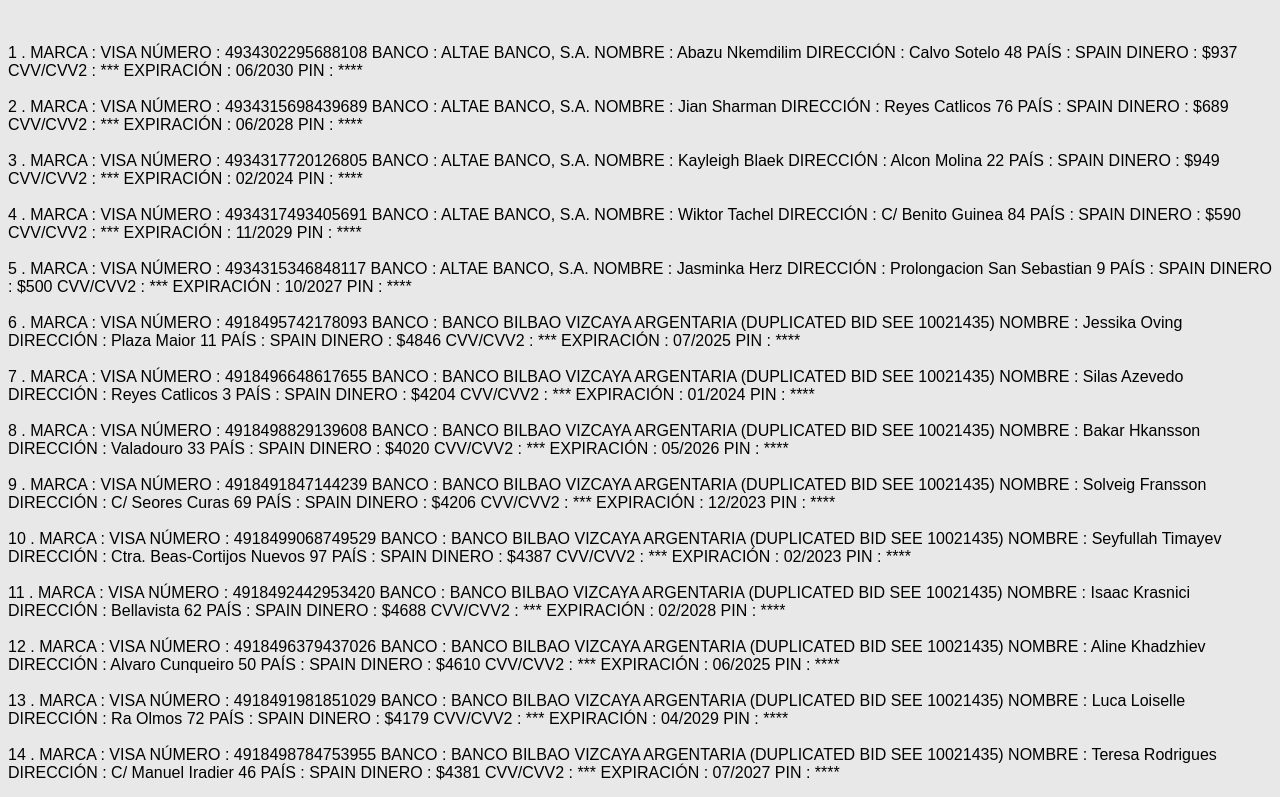
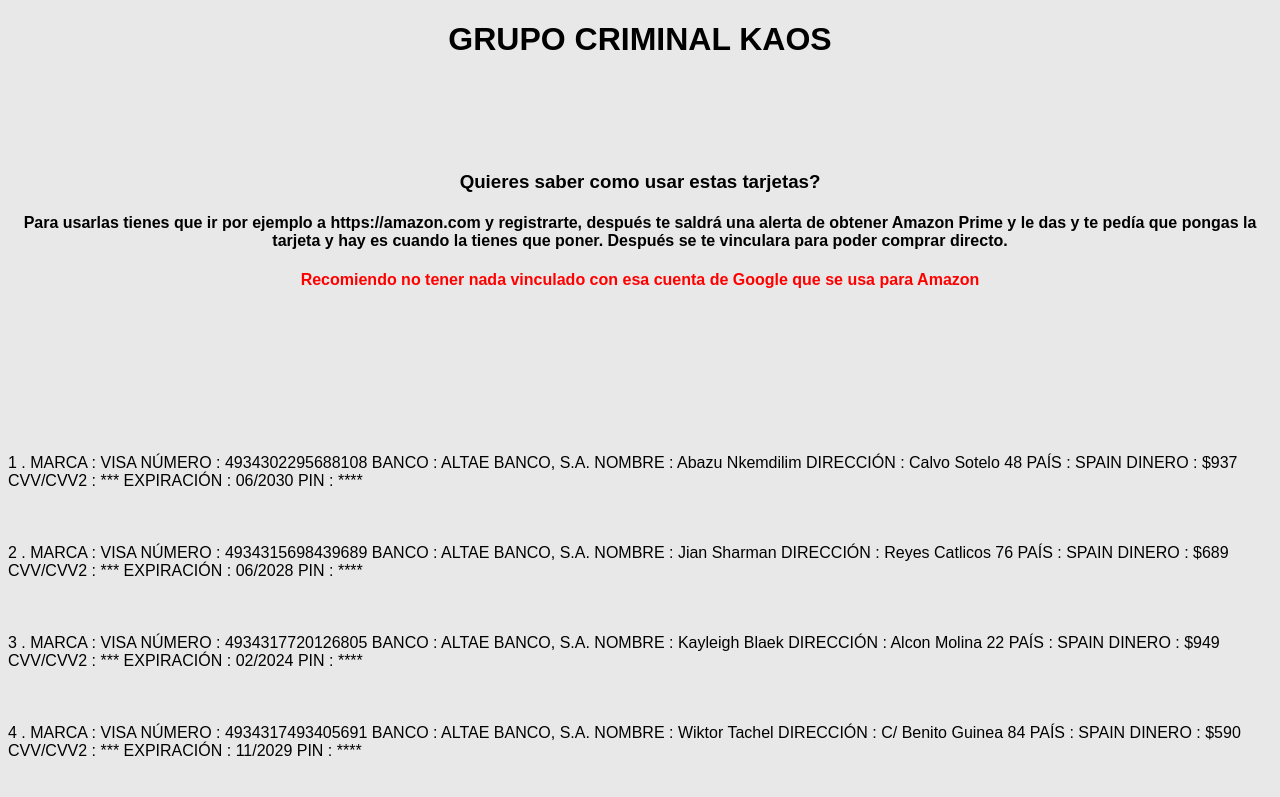
Before and after one commit to K4os0/menu, a plain HTML site: page tarjetas.html in a window 1280 px wide. Shown: the top 797 px of the page. Drawn offline with Linux system fonts and the light colour scheme.

Commit message:
Add files via upload

```diff
--- a/tarjetas.html
+++ b/tarjetas.html
@@ -5,8 +5,28 @@
 		<title>Tarjetas</title>
 		<link rel="stylesheet" type="text/css" href="estilo.css">
 	</head>
+
+	<center><h1>GRUPO CRIMINAL KAOS</h1></center>
        <br>
        <br>
+       <br>
+       <br>
+<center><h3>Quieres saber como usar estas tarjetas?</h2></center>
+<center><h4>Para usarlas tienes que ir por ejemplo a https://amazon.com y registrarte, después te saldrá una alerta de obtener Amazon Prime y le das y te pedía que pongas la tarjeta y hay es cuando la tienes que poner. Después se te vinculara para poder comprar directo.
+</h4></center>
+<center><body><h4>
+       <p style="color:red;">Recomiendo no tener nada vinculado con esa cuenta de Google que se usa para Amazon</p></h4>
+     </body></center>
+<br>
+<br>
+<br>
+<br>
+<br>
+<br>
+<br>
+<br>
+
+
 	1 .   MARCA : VISA
          NÚMERO : 4934302295688108
          BANCO : ALTAE BANCO, S.A.
@@ -17,6 +37,8 @@
          CVV/CVV2 : ***
          EXPIRACIÓN : 06/2030
          PIN : ****
+		 <br>
+		 <br>
                <br>
 		 <br>
 	2 .   MARCA : VISA
@@ -31,6 +53,8 @@
          PIN : ****
 		 <br>
 		 <br>
+               <br>
+		 <br>
   3 .   MARCA : VISA
          NÚMERO : 4934317720126805
          BANCO : ALTAE BANCO, S.A.
@@ -41,6 +65,8 @@
          CVV/CVV2 : ***
          EXPIRACIÓN : 02/2024
          PIN : ****
+		 <br>
+		 <br>
                <br>
 		 <br>
   4 .   MARCA : VISA
@@ -55,6 +81,8 @@
          PIN : ****
 		 <br>
 		 <br>
+               <br>
+		 <br>
   5 .   MARCA : VISA
          NÚMERO : 4934315346848117
          BANCO : ALTAE BANCO, S.A.
@@ -65,6 +93,8 @@
          CVV/CVV2 : ***
          EXPIRACIÓN : 10/2027
          PIN : ****
+		 <br>
+		 <br>
                <br>
 		 <br>
 		 6 .   MARCA : VISA
@@ -79,6 +109,8 @@
          PIN : ****
 		 <br>
 		 <br>
+               <br>
+		 <br>
   7 .   MARCA : VISA
          NÚMERO : 4918496648617655
          BANCO : BANCO BILBAO VIZCAYA ARGENTARIA (DUPLICATED BID SEE 10021435)
@@ -89,6 +121,8 @@
          CVV/CVV2 : ***
          EXPIRACIÓN : 01/2024
          PIN : ****
+		 <br>
+		 <br>
                <br>
 		 <br>
   8 .   MARCA : VISA
@@ -103,6 +137,8 @@
          PIN : ****
 		 <br>
 		 <br>
+               <br>
+		 <br>
   9 .   MARCA : VISA
          NÚMERO : 4918491847144239
          BANCO : BANCO BILBAO VIZCAYA ARGENTARIA (DUPLICATED BID SEE 10021435)
@@ -113,6 +149,8 @@
          CVV/CVV2 : ***
          EXPIRACIÓN : 12/2023
          PIN : ****
+		 <br>
+		 <br>
                <br>
 		 <br>
   10 .   MARCA : VISA
@@ -127,6 +165,8 @@
          PIN : ****
 		 <br>
 		 <br>
+               <br>
+		 <br>
 	11 .   MARCA : VISA
          NÚMERO : 4918492442953420
          BANCO : BANCO BILBAO VIZCAYA ARGENTARIA (DUPLICATED BID SEE 10021435)
@@ -137,6 +177,8 @@
          CVV/CVV2 : ***
          EXPIRACIÓN : 02/2028
          PIN : ****
+		 <br>
+		 <br>
                <br>
 		 <br>
   12 .   MARCA : VISA
@@ -151,6 +193,8 @@
          PIN : ****
 		 <br>
 		 <br>
+               <br>
+		 <br>
   13 .   MARCA : VISA
          NÚMERO : 4918491981851029
          BANCO : BANCO BILBAO VIZCAYA ARGENTARIA (DUPLICATED BID SEE 10021435)
@@ -161,6 +205,8 @@
          CVV/CVV2 : ***
          EXPIRACIÓN : 04/2029
          PIN : ****
+		 <br>
+		 <br>
                <br>
 		 <br>
   14 .   MARCA : VISA
@@ -175,6 +221,8 @@
          PIN : ****
 		 <br>
 		 <br>
+               <br>
+		 <br>
   15 .   MARCA : VISA
          NÚMERO : 4918497729024860
          BANCO : BANCO BILBAO VIZCAYA ARGENTARIA (DUPLICATED BID SEE 10021435)
@@ -185,6 +233,8 @@
          CVV/CVV2 : ***
          EXPIRACIÓN : 11/2028
          PIN : ****
+		 <br>
+		 <br>
                <br>
 		 <br>
   16 .   MARCA : VISA
@@ -199,6 +249,8 @@
          PIN : ****
 		 <br>
 		 <br>
+               <br>
+		 <br>
   17 .   MARCA : VISA
          NÚMERO : 4918495678857967
          BANCO : BANCO BILBAO VIZCAYA ARGENTARIA (DUPLICATED BID SEE 10021435)
@@ -209,6 +261,8 @@
          CVV/CVV2 : ***
          EXPIRACIÓN : 01/2026
          PIN : ****
+		 <br>
+		 <br>
                <br>
 		 <br>
   18 .   MARCA : VISA
@@ -223,6 +277,8 @@
          PIN : ****
 		 <br>
 		 <br>
+               <br>
+		 <br>
   19 .   MARCA : VISA
          NÚMERO : 4918497684647564
          BANCO : BANCO BILBAO VIZCAYA ARGENTARIA (DUPLICATED BID SEE 10021435)
@@ -233,6 +289,8 @@
          CVV/CVV2 : ***
          EXPIRACIÓN : 11/2024
          PIN : ****
+         <br>
+         <br>
          <br>
          <br>
   20 .   MARCA : VISA
@@ -247,6 +305,8 @@
          PIN : ****
          <br>
          <br>
+         <br>
+         <br>
   21 .   MARCA : VISA
          NÚMERO : 4918499604452810
          BANCO : BANCO BILBAO VIZCAYA ARGENTARIA (DUPLICATED BID SEE 10021435)
@@ -257,6 +317,8 @@
          CVV/CVV2 : ***
          EXPIRACIÓN : 08/2025
          PIN : ****
+         <br>
+         <br>
          <br>
          <br>
   22 .   MARCA : VISA
@@ -271,6 +333,8 @@
          PIN : ****
          <br>
          <br>
+         <br>
+         <br>
   23 .   MARCA : VISA
          NÚMERO : 4918497074700395
          BANCO : BANCO BILBAO VIZCAYA ARGENTARIA (DUPLICATED BID SEE 10021435)
@@ -281,6 +345,8 @@
          CVV/CVV2 : ***
          EXPIRACIÓN : 02/2023
          PIN : ****
+         <br>
+         <br>
          <br>
          <br>
   24 .   MARCA : VISA
@@ -295,6 +361,10 @@
          PIN : ****
 		 <br>
 		 <br>
+               <br>
+		 <br>
+               <br>
+		 <br>
   25 .   MARCA : VISA
          NÚMERO : 4918497609201570
          BANCO : BANCO BILBAO VIZCAYA ARGENTARIA (DUPLICATED BID SEE 10021435)
@@ -307,6 +377,12 @@
          PIN : ****
 
 	<body>
+              <br>
+              <br>
+              <br>
+              <center><body>
+                     <p style="color:red;">No me hago cargo del mal uso que le pueden dar</p>
+                   </body></center>
 		<ul class="menu">
 		</ul>
 	</body>
```
Lines whose indentation alone changed are shown as unchanged.
